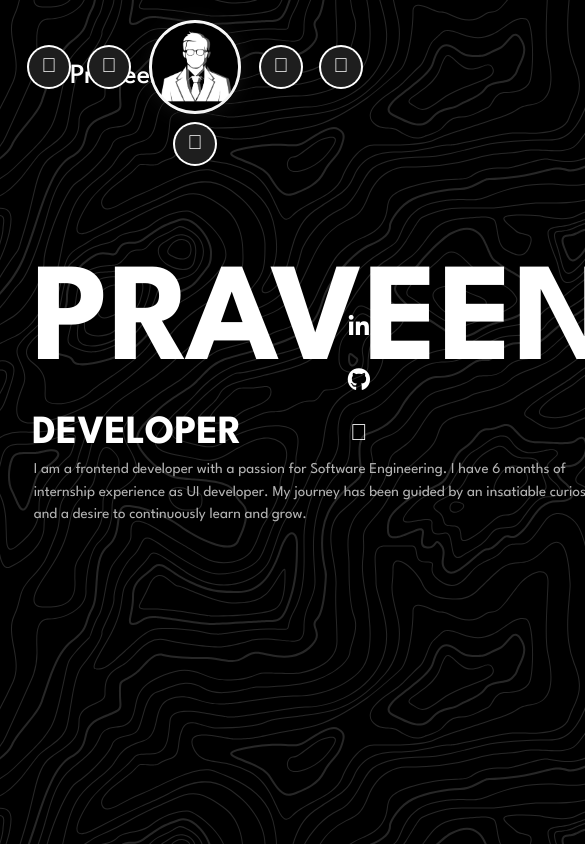
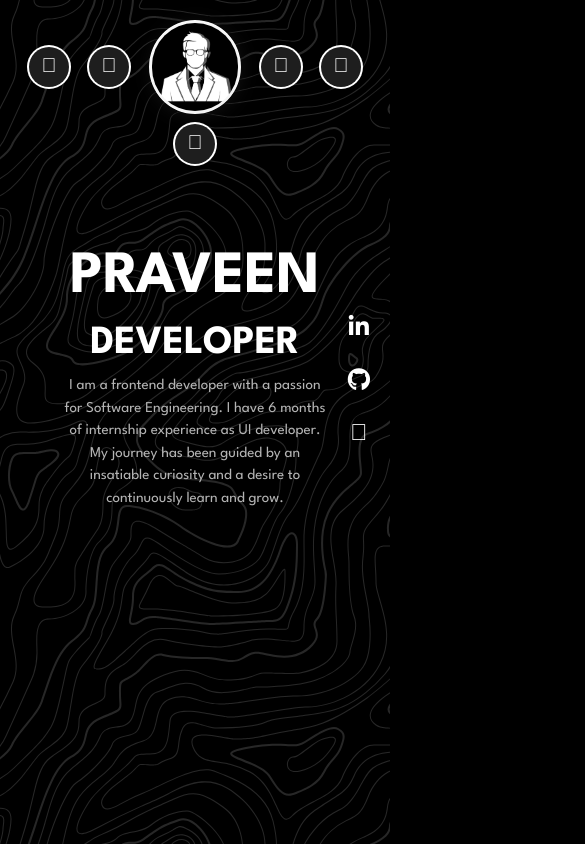
Before and after one commit to ItCPPraveen/portfolio, an Angular app: page / in a window 390 px wide. Shown: the top 844 px of the page, 585 px wide, since content can reach past the window. Built offline with nearby package versions, Linux system fonts and the light colour scheme.

Commit message:
home page responsive - praveen

```diff
--- a/src/app/app.component.html
+++ b/src/app/app.component.html
@@ -1,5 +1,5 @@
 <div class="header">
-    <h1 class="name"><a href=" ">Praveen</a></h1>
+    <h1 class="name d-none d-md-block"><a href=" ">Praveen</a></h1>
     <div class="headercon">
         <div class="aboutme">
           <ul class="aboutme1">
--- a/src/app/home/home.component.css
+++ b/src/app/home/home.component.css
@@ -16,19 +16,18 @@
 }
 .overview div{
     display: grid;
-    place-items: center;
-        width: 100%;
-
 }
 .overview h1{
     font-size: 140px;
     padding: 0;
     margin: 0;
 }
-.overview h1 p{
+.developer{
     font-size: 40px;
     margin-top: 0px;
     margin-bottom: 0px;
+    font-weight: 700;
+    padding: 0 6px;
 }
 .home img{
     width: 100%;
@@ -44,10 +43,20 @@
 }
 .description{
     font-size: 15px;
-    width: 580px;
     margin-top: 0;
     color: rgb(180, 180, 180);
+    padding: 0 6px
 }
 .home_name{
     font-weight: 700;
 }
+@media screen and (max-width : 576px) {
+    .overview h1{
+        font-size: 60px;
+    }
+}
+@media screen and (max-width : 1200px) and (min-width: 575px) {
+    .overview h1{
+        font-size: 108px;
+    }
+}
--- a/src/app/home/home.component.html
+++ b/src/app/home/home.component.html
@@ -1,9 +1,11 @@
 <div class="home_con pt-5 container">
     <div class="overview">
-        <div>
+        <div class="col-lg-7 text-center text-md-left col-12 m-auto">
+            <div class="px-2">
                 <h1 class="home_name">
-                PRAVEEN <br> <p>DEVELOPER</p>
+                    PRAVEEN
                 </h1>
+                <p class="developer">DEVELOPER</p>
                 <div class="desccon">
                     <p class="description">
                         I am a frontend developer with a passion for Software Engineering. I have 6 months of internship experience as UI developer. My journey has been guided by an insatiable curiosity and a desire to continuously learn and grow.
@@ -12,3 +14,4 @@
             </div>
         </div>
     </div>
+</div>
--- a/src/index.html
+++ b/src/index.html
@@ -6,8 +6,8 @@
   <base href="/">
   <meta name="viewport" content="width=device-width, initial-scale=1">
   <link rel="icon" type="image/x-icon" href="favicon.ico">
-  <link rel="stylesheet" href="https://cdn.jsdelivr.net/npm/bootstrap@5.3.2/dist/css/bootstrap.min.css" integrity="sha384-T3c6CoIi6uLrA9TneNEoa7RxnatzjcDSCmG1MXxSR1GAsXEV/Dwwykc2MPK8M2HN" crossorigin="anonymous">
-  <script src="https://cdn.jsdelivr.net/npm/bootstrap@5.3.2/dist/js/bootstrap.min.js" integrity="sha384-BBtl+eGJRgqQAUMxJ7pMwbEyER4l1g+O15P+16Ep7Q9Q+zqX6gSbd85u4mG4QzX+" crossorigin="anonymous"></script>
+  <link rel="stylesheet" href="https://cdn.jsdelivr.net/npm/bootstrap@4.6.2/dist/css/bootstrap.min.css" integrity="sha384-xOolHFLEh07PJGoPkLv1IbcEPTNtaed2xpHsD9ESMhqIYd0nLMwNLD69Npy4HI+N" crossorigin="anonymous">
+  <!-- <script src="https://cdn.jsdelivr.net/npm/bootstrap@5.3.2/dist/js/bootstrap.min.js" integrity="sha384-BBtl+eGJRgqQAUMxJ7pMwbEyER4l1g+O15P+16Ep7Q9Q+zqX6gSbd85u4mG4QzX+" crossorigin="anonymous"></script> -->
 </head>
 <body>
   <script src="https://kit.fontawesome.com/0286e4334b.js" crossorigin="anonymous"></script>
```
Lines whose indentation alone changed are shown as unchanged.
